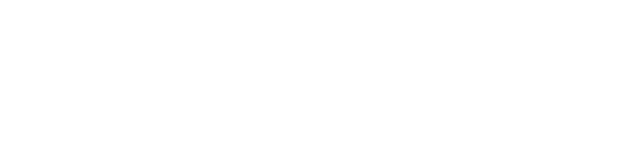
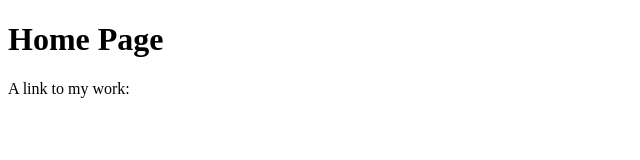
Before and after one commit to katherineinman/katherineinman.github.io, a plain HTML site: page index.html in a window 1280 px wide. Shown: the whole page, without its empty margins (0-640 px from the left). Drawn offline with Linux system fonts and the light colour scheme.

Commit message:
Update index.html

```diff
--- a/index.html
+++ b/index.html
@@ -4,8 +4,9 @@
 <meta charset="UTF-8">
 <title>Home Page</title>
 </head>
-
+  <h1>Home Page</h1>
 <body>
+  A link to my work:
   <a href="http://katherinegraceinman.com">
 </body>
 </html>
```
